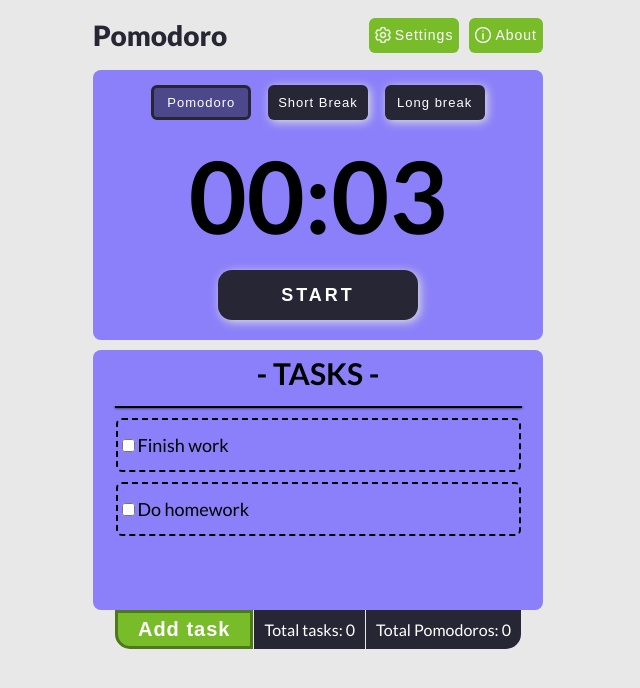
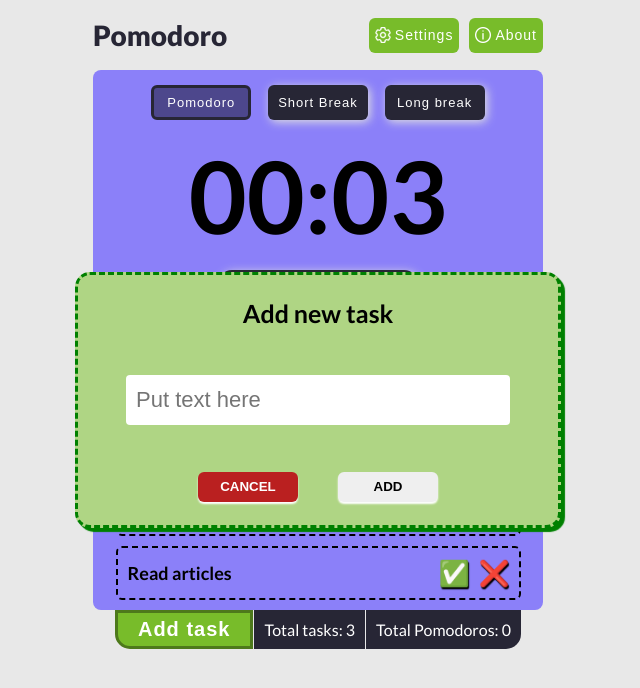
Before and after one commit to JahoNematov/Pomodoro, a website built with webpack: page index.html in a window 1280 px wide. Both pictures are taken after a click on the button "Add task". Shown: the whole page, without its empty margins (322-962 px from the left). Built offline with nearby package versions, Linux system fonts and the light colour scheme.

Commit message:
Style fix, bugfix, todo-list funcionality

```diff
--- a/index.html
+++ b/index.html
@@ -25,32 +25,32 @@
         <div class="timer"><span>25:00</span></div>
         <div class="start-btn"><button>START</button></div>
     </div>
-
     <div class="todo-list">
         <div class="task-title"><span>- TASKS -</span></div>
 
         <div class="task-content">
             <hr>
-            <ul class="task-list">
-                <li class="task-list-item"><input type="checkbox"><span>Finish work </span></li>
-                <li class="task-list-item"><div><input type="checkbox"><span>Do homework</span></li>
-                <!-- <li class="task-list-item"><input type="checkbox"><span>Do homework</span></li>
-                <li class="task-list-item"><input type="checkbox"><span>Do homework</span></li> -->
-            </ul>
-            <!-- <hr> -->
+            <ul class="task-list"></ul>
         </div>
     </div>
-
     <div class="control-stats">
 
         <div class="control-stats-wrapper">
-            <button class="btn-add-task">
-                <span>Add task</span>
-            </button>
+            <button class="btn-add-task">Add task</button>
             <div class="total-tasks"><span>Total tasks: </span><span>0</span></div>
             <div class="total-pomos"><span>Total Pomodoros: </span><span>0</span></div>
         </div>
     </div>
+    <div class="task-add-wrapper hide">
+        <div class="task-add-content hide">
+            <div class="task-add-content-title">Add new task</div>
+            <input id="task-add-content-input" type="input" placeholder="Put text here" maxlength="30" >
+            <div class="task-add-btn-wrapper">
+                <button id="task-add-btn-cancel">CANCEL</button>
+                <button id="task-add-btn-submit">ADD</button>
+            </div>
+    </div>
+</div>
 
     <script src = 'src/js/bundle.js'></script>
 </body>
--- a/src/css/style.css
+++ b/src/css/style.css
@@ -199,9 +199,6 @@
     height: 15%;
     width: 100%;
     text-align: center;
-}
-
-.todo-list .task-title span {
     color: black;
     font-weight: bold;
     font-size: 30px;
@@ -235,17 +232,43 @@
 
 .todo-list .task-content .task-list .task-list-item {
     min-height: 50px;
-    margin: 10px 0;
+    margin: 10px auto 0 auto;
     display: flex;
+    justify-content: space-between;
     align-items: center;
+    vertical-align: middle;
     border: 2px dashed black;
     border-radius: 6px;
-
+    color: black;
+    font-size: 18px;
+    font-weight: bold;
 }
 
-.todo-list .task-content .task-list .task-list-item span {
-    color: black;
-    font-size: 18px;
+.todo-list .task-content .task-list .task-list-item span{
+    margin-left: 10px;
+}
+
+.todo-list .task-content .task-list .task-list-item button {
+    height: 30px;
+    width: 30px;
+    background: none;
+    border: none;
+    margin-right: 10px;
+    padding: 0px;
+    text-shadow: 1px 2px 1px black;
+    font-size: 25px;
+}
+
+.todo-list .task-content .task-list .task-list-item button:hover {
+    font-size: 26px;
+    text-shadow: none;
+}
+.todo-list .task-content .task-list .task-list-item.task-finished {
+    text-decoration: line-through;
+}
+
+.todo-list .task-content .task-list .task-list-item .task-complete-btn.active {
+    text-shadow: none;
 }
 
 
@@ -291,3 +314,94 @@
 .control-stats .control-stats-wrapper .total-pomos {
     border-bottom-right-radius: 15px;
 }
+
+
+.task-add-wrapper {
+    position: absolute;
+    top: 0;
+    left: 0;
+    height: 100%;
+    width: 100%;
+    overflow: hidden;
+}
+
+.task-add-wrapper.hide {
+    display: none;
+
+}
+
+.task-add-content {
+
+    position: absolute;
+    left: 0;
+    right: 0;
+    top: 0;
+    bottom: 0;
+    width: 480px;
+    height: 250px;
+    margin: auto;
+    display: flex;
+    flex-direction: column;
+    justify-content: space-around;
+    background-color: #afd584;
+    backdrop-filter: blur(13%);
+    border: 3px dashed green;
+    border-radius: 15px;
+    box-shadow: 2px 2px 1px green, 4px 4px 1px green;
+    transform-origin: bottom left;
+    transition: 0.3s;
+}
+
+.task-add-content .task-add-content-title {
+    font-size: 25px;
+    font-weight: bold;
+    margin: 0 auto;
+}
+
+#task-add-content-input {
+    width: 80%;
+    height: 50px;
+    border: none;
+    border-radius: 4px;
+    padding: 10px;
+    margin: 0 auto;
+    text-overflow: clip;
+    box-sizing:border-box;
+    font-size: 22px;
+}
+
+
+.task-add-content .task-add-btn-wrapper {
+    display: flex;
+    justify-content: space-between;
+    width: 50%;
+    margin: 0 auto;
+}
+
+.task-add-content .task-add-btn-wrapper button{
+    height: 30px;
+    width: 100px;
+    border: none;
+    border-radius: 6px;
+    font-weight: bold;
+}
+
+#task-add-btn-cancel {
+    background-color: rgb(186, 32, 32);
+    box-shadow: 0px 2px 2px white;
+    color: white;
+}
+
+#task-add-btn-cancel:hover {
+    background-color: rgb(121, 21, 21);
+    box-shadow: none;
+}
+
+#task-add-btn-submit {
+    box-shadow: 0px 2px 2px white;
+}
+
+#task-add-btn-submit:hover {
+    background-color: rgb(227, 223, 223);
+    box-shadow: none;
+}
--- a/src/js/index.js
+++ b/src/js/index.js
@@ -1,34 +1,18 @@
 "use strict";
 
 import {manageTimer} from "./modules/timer";
+import {manageTasks} from "./modules/todo_list";
+import { loadGlobalVars } from "./modules/tools";
 
 document.addEventListener("DOMContentLoaded", () => {
 
     const globalSettingsAndVars = loadGlobalVars();
 
-    function loadGlobalVars()  {
-        if (localStorage.getItem('globalSettingsAndVars') !== null) {
-            return JSON.parse(localStorage.getItem('globalSettingsAndVars'));
-        } else {
 
-            let obj = {
-                timerValues: {
-                    pomo: 3,
-                    short: 3,
-                    long: 1800,
-                },
-                stats: {
-                    total_pomos: 0,
-                    total_tasks: 0,
-                }
-            }
 
-            localStorage.setItem("globalSettingsAndVars", JSON.stringify(obj));
-            return obj;
 
-        }
-    }
 
     // Imported functionality
     manageTimer('.tools', globalSettingsAndVars, ".control-stats .control-stats-wrapper .total-pomos span");
+    manageTasks(".todo-list", ".btn-add-task", ".task-add-wrapper", ".total-tasks span", globalSettingsAndVars);
 })
--- a/src/js/modules/timer.js
+++ b/src/js/modules/timer.js
@@ -1,4 +1,5 @@
 "use strict";
+import { saveToStorage } from "./tools";
 
 function manageTimer(selector, globalSettingsAndVars, pomoCounterSelector) {
 
@@ -105,7 +106,7 @@
     function updatePomoCounter(step = 0) {
         globalSettingsAndVars.stats.total_pomos += step;
         pomoCounter.textContent = globalSettingsAndVars.stats.total_pomos;
-        localStorage.setItem('globalSettingsAndVars', JSON.stringify(globalSettingsAndVars));
+        saveToStorage(globalSettingsAndVars);
     }
 }
 
--- /dev/null
+++ b/src/js/modules/todo_list.js
@@ -0,0 +1,128 @@
+"use strict";
+import { saveToStorage } from "./tools";
+
+function manageTasks(taskListSelector, addBtnSelector, modalSelector, taskCounterSelector, globalSettingsAndVars) {
+    const todoListContainer = document.querySelector(taskListSelector),
+          taskList = todoListContainer.querySelector(".task-list"),
+          addBtn = document.querySelector(addBtnSelector),
+          modalWrapper = document.querySelector(modalSelector),
+          taskCounter = document.querySelectorAll(taskCounterSelector)[1];
+
+    updateTaskList();
+    manageTaskAddition();
+
+
+    function updateTaskList() {
+        taskList.innerHTML = '';
+        globalSettingsAndVars.tasks.forEach(task => {
+            taskList.append(createListItem(task));
+        })
+        updateTaskCounter();
+        manageTaskListeners();
+    }
+
+    function createListItem(task) {
+        const elem = document.createElement("li"),
+              span = document.createElement('span'),
+              btnDiv = document.createElement('div'),
+              completeBtn = document.createElement("button"),
+              delBtn = document.createElement('button');
+
+        elem.classList.add("task-list-item");
+        btnDiv.classList.add("task-control-btns");
+        completeBtn.classList.add("task-complete-btn");
+        completeBtn.innerHTML = "&#9989;";
+        delBtn.classList.add("task-delete-btn");
+        delBtn.innerHTML = "&#10060";
+
+        // Adding classes for completed tasks
+        if (task.isFinished) {
+            elem.classList.add("task-finished");
+            completeBtn.classList.add("active");
+        } else {
+            elem.classList.remove("task-finished");
+            completeBtn.classList.remove("active");
+        }
+        span.textContent = task.text;
+
+        // Creating our element
+        btnDiv.append(completeBtn);
+        btnDiv.append(delBtn);
+        elem.append(span);
+        elem.append(btnDiv);
+        return elem;
+    }
+
+    function manageTaskListeners() {
+        const completeBtns = taskList.querySelectorAll(".task-control-btns .task-complete-btn"),
+              deleteBtns = taskList.querySelectorAll('.task-control-btns .task-delete-btn');
+
+        completeBtns.forEach((btn, index) => {
+            btn.addEventListener('click', (event) => {
+                if (btn.classList.contains("active")) {    // if it was in completed state
+                    globalSettingsAndVars.tasks[index].isFinished = false;
+                } else {
+                    globalSettingsAndVars.tasks[index].isFinished = true;
+                }
+                saveToStorage(globalSettingsAndVars);
+                updateTaskList();
+            })
+        })
+
+        deleteBtns.forEach((btn, index) => {
+            btn.addEventListener("click", () => {
+                globalSettingsAndVars.tasks.splice(index, 1);
+                saveToStorage(globalSettingsAndVars);
+                updateTaskList();
+            })
+
+        })
+    }
+
+    function manageTaskAddition() {
+        const modalContent = modalWrapper.querySelector(".task-add-content"),
+              createBtn = document.querySelector("#task-add-btn-submit"),
+              inputField = document.querySelector("#task-add-content-input");
+
+        addBtn.addEventListener("click", () => {
+            modalWrapper.classList.remove('hide');
+            modalContent.classList.remove('hide');
+        })
+
+        modalWrapper.addEventListener("click", (e) => {
+            if (e.target.classList.contains("task-add-wrapper") || e.target.id === "task-add-btn-cancel") {
+                modalWrapper.classList.add('hide');
+                modalContent.classList.add('hide');
+            }
+        })
+
+        createBtn.addEventListener("click", () => {
+            addTask2List();
+        })
+
+        document.addEventListener("keydown", (event) => {
+            if (event.key === 'Enter' && !modalWrapper.classList.contains('hide')) {
+                addTask2List();
+            }
+        })
+
+        function addTask2List() {
+            globalSettingsAndVars.tasks.push({
+                text: inputField.value,
+                isFinished: false,
+            })
+            modalWrapper.classList.add('hide');
+            modalContent.classList.add('hide');
+            inputField.value = '';
+            saveToStorage(globalSettingsAndVars);
+            updateTaskList();
+            updateTaskCounter();
+        }
+    }
+
+    function updateTaskCounter() {
+            taskCounter.innerHTML = globalSettingsAndVars.tasks.length;
+    }
+}
+
+export {manageTasks};
--- /dev/null
+++ b/src/js/modules/tools.js
@@ -0,0 +1,44 @@
+"use strict";
+
+    // Working with localStorage
+    function loadGlobalVars()  {
+        if (localStorage.getItem('globalSettingsAndVars') !== null) {
+            return JSON.parse(localStorage.getItem('globalSettingsAndVars'));
+        } else {
+
+            let obj = {
+                timerValues: {
+                    pomo: 3,
+                    short: 300,
+                    long: 1800,
+                },
+                stats: {
+                    total_pomos: 0,
+                    total_tasks: 0,
+                },
+                tasks: [
+                    {
+                        text: 'Finish project',
+                        isFinished: false,
+                    },
+                    {
+                        text: 'Read articles',
+                        isFinished: false,
+                    },
+                    {
+                        text: 'Read articles',
+                        isFinished: false,
+                    }
+                ]
+            }
+            saveToStorage(obj);
+            return obj;
+
+        }
+    }
+
+    function saveToStorage(obj) {
+        localStorage.setItem("globalSettingsAndVars", JSON.stringify(obj));
+    }
+
+    export {loadGlobalVars, saveToStorage};
```
Also changed, not shown: src/js/bundle.js (+209 -21 lines), 1 other file.
